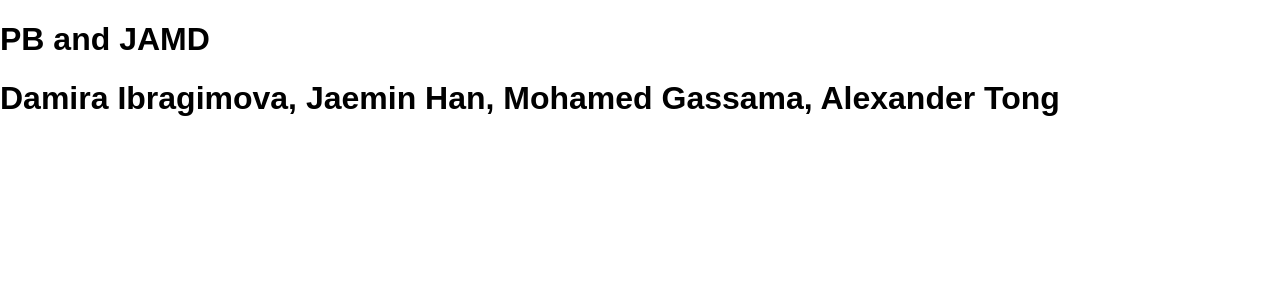
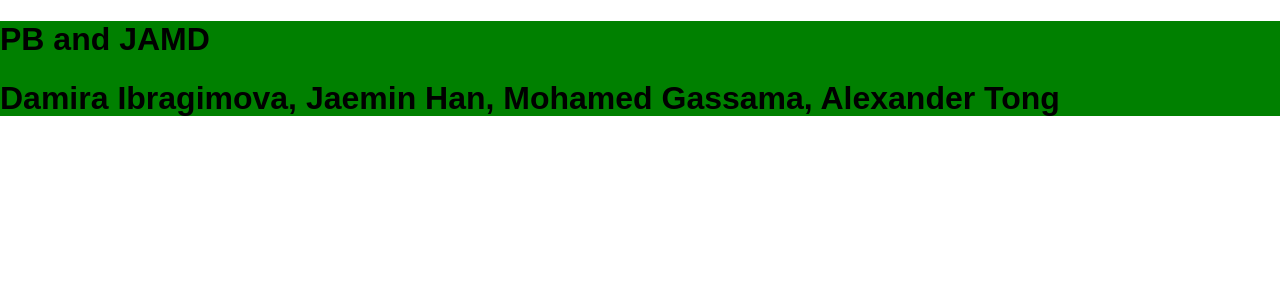
Before and after one commit to PBandJAMD/PBandJAMD, a React app: page / in a window 1280 px wide. Shown: the top 300 px of the page. Built offline with nearby package versions, Linux system fonts and the light colour scheme; the HTML template or start-up script is replaced by a standard one.

Commit message:
try to fix merge conflict

```diff
--- a/src/components/App.css
+++ b/src/components/App.css
@@ -0,0 +1,4 @@
+#app-container {
+  width: 100vw;
+  background-color: green;
+}
--- a/src/components/App.jsx
+++ b/src/components/App.jsx
@@ -15,8 +15,11 @@ class App extends Component {
     return (
       <div id="app-container">
         <header>
-          <h1>PB and JAMD</h1>
+          <div id="jaemin">
+            <h1>PB and JAMD</h1>
+          </div>
         </header>
+
 
         <footer>
           <h1>Damira Ibragimova, Jaemin Han, Mohamed Gassama, Alexander Tong</h1>
--- a/webpack.config.js
+++ b/webpack.config.js
@@ -41,7 +41,7 @@ module.exports = {
     loaders: [
       {
         test: /\.css$/,
-        loader: ExtractTextPlugin.extract('style-loader', 'css-loader?modules&importLoaders=1&localIdentName=[name]__[local]___[hash:base64:5]')
+        loader: ExtractTextPlugin.extract('style-loader', 'css-loader')
       },
       {
         test: /\.svg$/,
```
